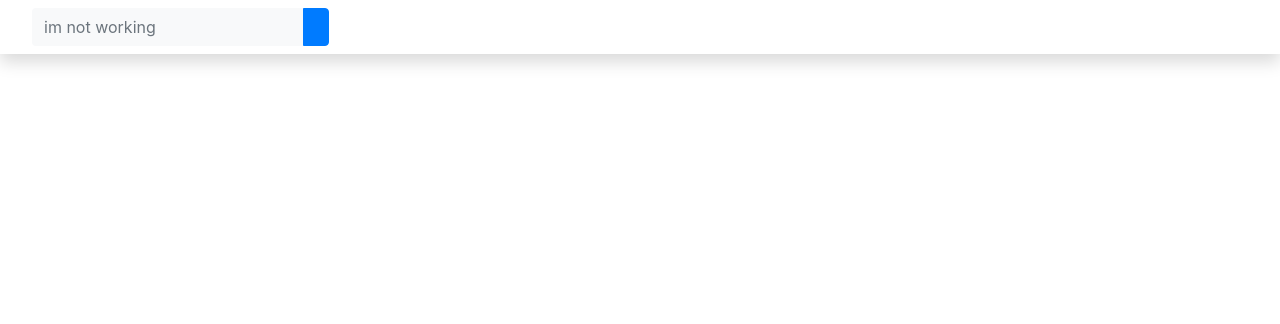
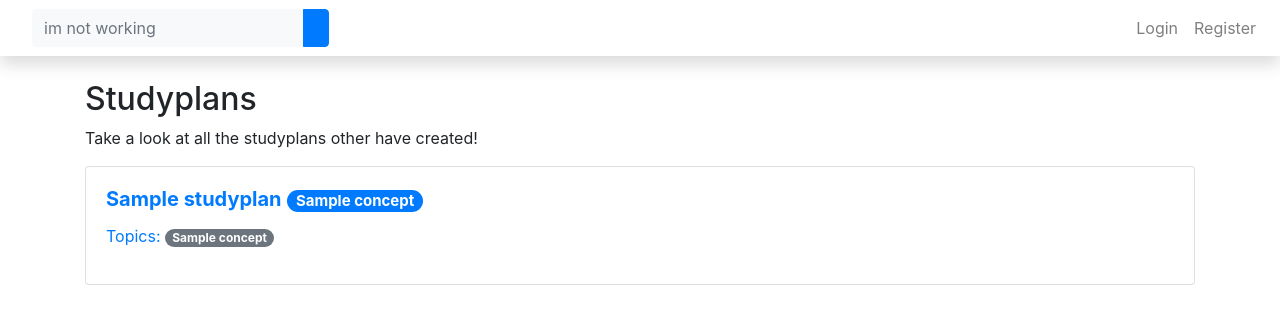
Before and after one commit to michlee1337/panorama, a Flask app: template src/templates/pages/index.html in a window 1280 px wide. Shown: the top 324 px of the page. Run offline with Flask 2, Linux system fonts and the light colour scheme; tables that the repository leaves empty hold one stand-in row (values such as "Sample post"); the template is opened without the code that fills it: values that come from a table or form of the project are taken from there, most other values are stand-ins (such as "Sample title", 1, 10 or a date in 2020); some libraries are stand-ins or nearby versions.

Commit message:
home page lists studyplans and login/logout

```diff
--- a/src/blueprints/pages.py
+++ b/src/blueprints/pages.py
@@ -1,12 +1,12 @@
 from flask import Blueprint, render_template, request, redirect, url_for
-from src.models import Concept
+from src.models import Studyplan
 from src import db
 
 pages_template = Blueprint('pages', __name__, template_folder='../templates')
 
 @pages_template.route('/')
 def index():
-    return render_template('pages/index.html')
+    return render_template('pages/index.html', studyplans = Studyplan.query.all())
 # @pages_template.route('/pages')
 # def get (list)
 # def post (create)
--- a/src/blueprints/studyplans.py
+++ b/src/blueprints/studyplans.py
@@ -5,12 +5,12 @@ from src import db
 studyplans_template = Blueprint('studyplans', __name__, template_folder='../templates')
 
 @studyplans_template.route('/studyplans/<studyplan_id>', methods=["GET"])
-def studyplan(studyplan_id):
+def view(studyplan_id):
     '''
     View for studyplan
     '''
     if request.method == 'GET':
-        studyplan = Concept.query.get(studyplan_id)
+        studyplan = Studyplan.query.get(studyplan_id)
         return render_template('studyplans/view.html', studyplan=studyplan)
     else:
         return render_template('404.html')
--- a/src/templates/base.html
+++ b/src/templates/base.html
@@ -25,6 +25,14 @@
       </div>
     </div>
   </form>
+  <ul class="navbar-nav">
+    {% if current_user.is_authenticated %}
+      <li class="nav-item"><a class="nav-link" href="{{url_for('users.logout')}}">Logout</a></li>
+    {% else %}
+      <li class="nav-item"><a class="nav-link" href="{{url_for('users.login')}}">Login</a></li>
+      <li class="nav-item"><a class="nav-link" href="{{url_for('users.register')}}">Register</a></li>
+    {% endif %}
+  </ul>
 </nav>
 {% endblock %}
 
--- /dev/null
+++ b/src/templates/pages/_studyplan_card.html
@@ -0,0 +1,13 @@
+<a href="{{url_for('studyplans.view', studyplan_id=studyplan.id)}}">
+<div class="studyplan_card card">
+  <div class="card-body">
+    <h5 class="card-title"><b>{{studyplan.title}}</b>  <span class="badge badge-pill badge-primary">{{studyplan.concept.title}}</span></h5>
+    <p>
+      Topics:
+      {% for topic in studyplan.topics %}
+        <span class="badge badge-pill badge-secondary">{{topic.concept.title}}</span>
+      {% endfor %}
+    </p>
+  </div>
+</div>
+</a>
--- a/src/templates/pages/index.html
+++ b/src/templates/pages/index.html
@@ -3,13 +3,28 @@
 {% block app_content %}
 
 <div class="container">
+  <div class="studyplan-list">
+    <h2>Studyplans</h2>
+    <p>Take a look at all the studyplans other have created!</p>
+    {% for studyplan in studyplans %}
+      {% with studyplan = studyplan %}
+        {% include "pages/_studyplan_card.html" %}
+        </br>
+      {% endwith %}
+    {% endfor %}
+  </div>
+  <!-- DEV: visual graph display later?
   <div class="row">
 
     <div class="col-md">
     </div>
+
     <div class="col-md">
     </div>
+
   </div>
+  -->
+
 
 </div>
 {% endblock %}
--- a/src/templates/studyplans/_topic.html
+++ b/src/templates/studyplans/_topic.html
@@ -2,6 +2,7 @@
   <div class="card" style="width: 18rem;">
     <div class="card-body">
       <h5 class="card-title">{{topic.concept.title}}</h5>
+      <p>{{topic.description}}</p>
       {% for reading in topic.readings %}
           <a href="{{reading.resource.link}}" class="btn btn-primary" target="_blank"">{{reading.resource.name}}</a>
       {% endfor %}
```
Also changed, not shown: src/templates/studyplans/view.html (+8 -11 lines). Lines whose indentation alone changed are shown as unchanged.
